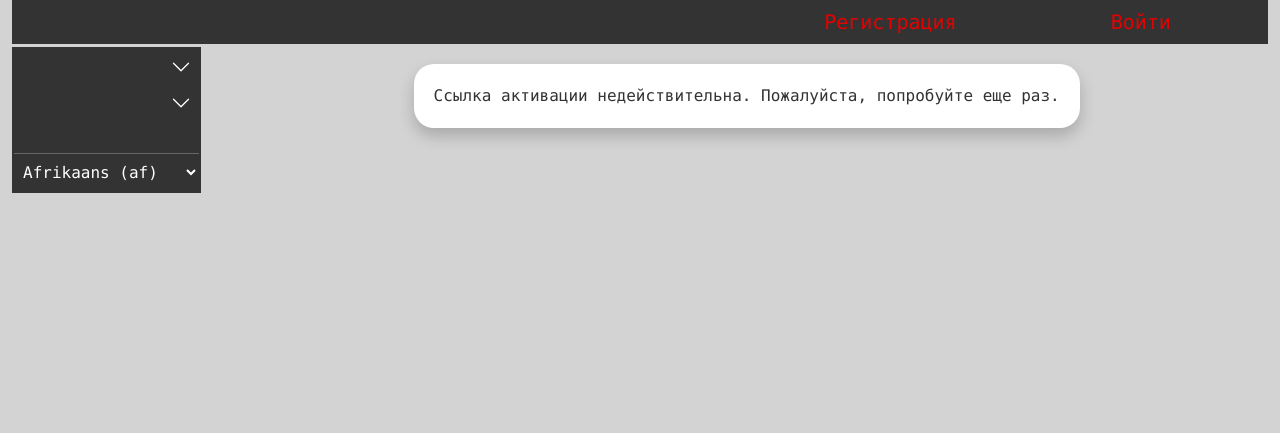
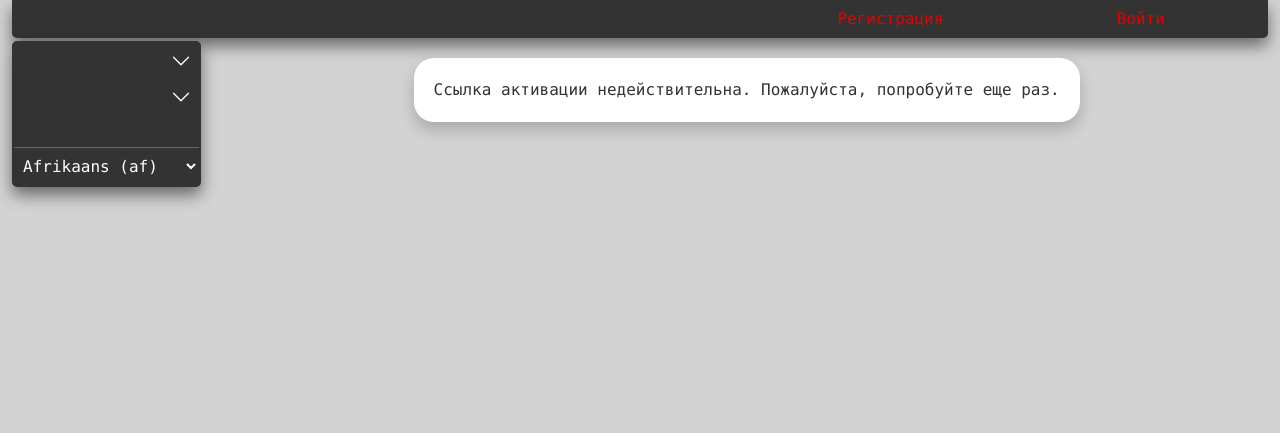
Before and after one commit to ysaron/NeuraHS, a Django app: template neura_hs/accounts/templates/accounts/acc_active_fail.html in a window 1280 px wide. Shown: the top 433 px of the page. Run offline with Django 3.2, Linux system fonts and the light colour scheme; the template is opened without the code that fills it, so the values that code supplies are empty; parts of the project's set-up code (start-up, migrations or seed data) failed here and were passed over; some libraries are stand-ins or nearby versions.

Commit message:
Minor style fixes

```diff
--- a/neura_hs/core/static/core/css/styles.css
+++ b/neura_hs/core/static/core/css/styles.css
@@ -117,11 +117,13 @@ a[role="button"] {color: inherit;}
 .topmenu {
   overflow: hidden;
   background-color: var(--dark);
-  position: sticky;
   z-index: 4;
   top: 0;
   width: 100%;
   border: 2px solid var(--dark);
+  border-bottom-left-radius: 5px;
+  border-bottom-right-radius: 5px;
+  box-shadow: 0 8px 16px 0 rgba(0, 0, 0, 0.5);
 }
 .topmenu a {
   float: left;
@@ -131,11 +133,12 @@ a[role="button"] {color: inherit;}
   text-align: center;
   padding: 5px 5px;
   text-decoration: none;
-  font-size: 20px;
   width: 20%;
 }
 .topmenu a:hover {
   background: var(--bcgrnd);
+  border-bottom-left-radius: 5px;
+  border-bottom-right-radius: 5px;
   color: black;
 }
 .topmenu a.logbar {float: right;}
@@ -151,12 +154,14 @@ a[role="button"] {color: inherit;}
   color: #f2f2f2;
   position: sticky;
   z-index: 3;
-  top: 46.5px;
+  top: 3px;
   width: 100%;
   border: 2px solid var(--dark);
+  border-radius: 5px;
   margin-top: 3px;
   margin-bottom: 20px;
 }
+.sidemenu-shadow {box-shadow: 0 8px 16px 0 rgba(0, 0, 0, 0.5);}
 .sidemenu a {
   display: block;
   color: #f2f2f2;
@@ -257,6 +262,7 @@ thead.darktable th {padding: 8px;}
   margin-bottom: 10px;
 }
 /* Пагинация */
+.pagination {margin: 15px 0;}
 .pagination span.active a.page-link {
   background-color: var(--dark);
   color: white;
@@ -266,7 +272,10 @@ thead.darktable th {padding: 8px;}
 .pagination span:hover a.page-link {
   color: var(--dark);
 }
-.pagination span a.page-link {box-shadow: none;}
+.pagination span a.page-link {
+  box-shadow: none;
+  color: black;
+}
 
 /* Формы */
 .form-search {
--- a/neura_hs/core/templates/core/base.html
+++ b/neura_hs/core/templates/core/base.html
@@ -16,7 +16,7 @@
     <script src="https://ajax.googleapis.com/ajax/libs/jquery/3.6.0/jquery.min.js"></script>
     <!-- Добавление дополнительной статики -->
     {% load static %}
-    <link rel="stylesheet" href="{% static 'core/css/styles.css' %}?v=1.2.22">
+    <link rel="stylesheet" href="{% static 'core/css/styles.css' %}?v=1.2.25">
     <link rel="stylesheet" href="{% static 'core/css/responsive.css' %}?v=1.0.3">
     <script src="{% static 'core/js/utils.js' %}?v=1.0.23"></script>
     <!-- FontAwesome -->
@@ -41,13 +41,11 @@
             {% if is_paginated %}
                 {% load page_tags %}
                 {% formatted_pages 4 %}
-                <hr>
             {% endif %}
 
             {% block content %}{% endblock %} <!-- Данный блок будет переопределяться в шаблонах-наследниках -->
 
             {% if is_paginated %}
-                <hr>
                 {% load page_tags %}
                 {% formatted_pages 4 %}
             {% endif %}
--- a/neura_hs/templates/sidebar.html
+++ b/neura_hs/templates/sidebar.html
@@ -1,5 +1,5 @@
 {% load i18n %}
-<div class="sidemenu">
+<div class="sidemenu sidemenu-shadow">
     <div class="accordion" id="accordionBase">
       <div class="accordion-item sidemenu">
         <h2 class="accordion-header" id="headingTwo">
```
Also changed, not shown: neura_hs/gallery/templates/gallery/fancard/card_changed.html (+8 -1 lines).
